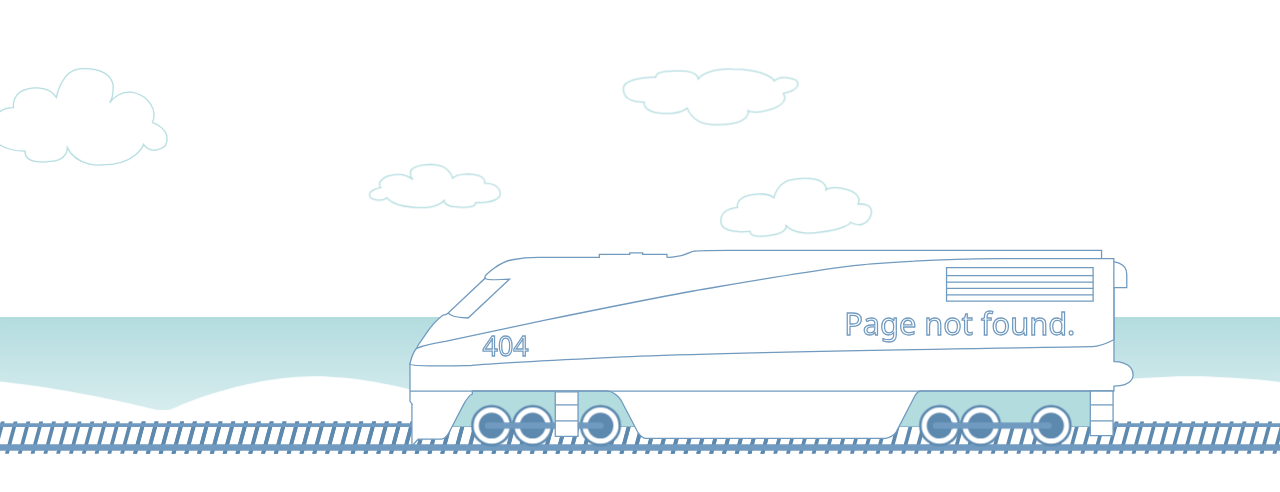
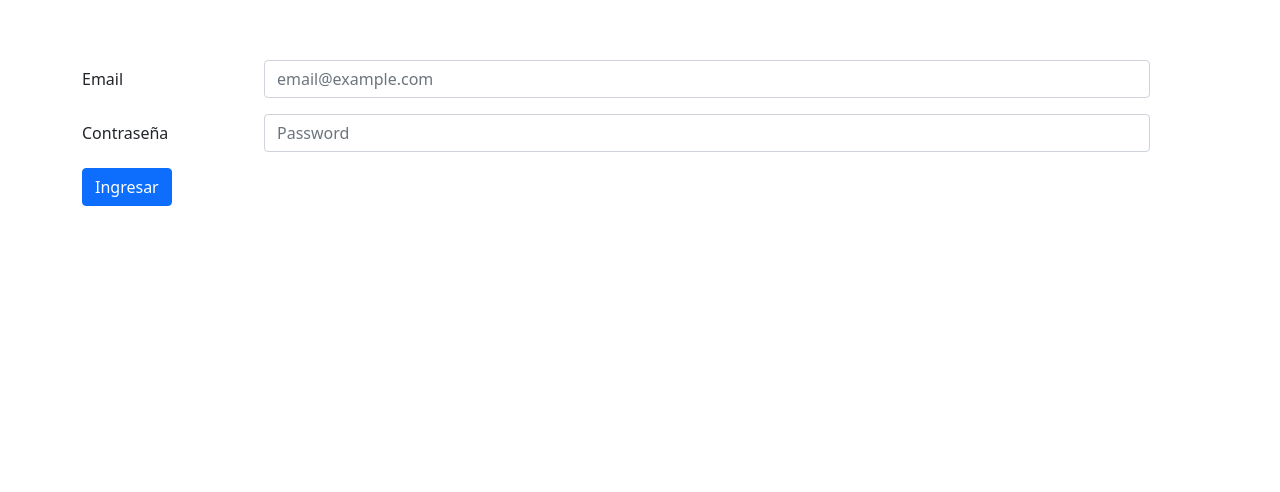
Before and after one commit to IsmaelDom/hello-world-angular, an Angular app: page /login in a window 1280 px wide. Before the commit this address had no page. Shown: the part 132-624 px from the top of the page. Built offline with nearby package versions, Linux system fonts and the light colour scheme.

Commit message:
Se agrega componente Login
Se agrega componente para el login y se agrega el formulario.

```diff
--- a/src/app/app-routing.module.ts
+++ b/src/app/app-routing.module.ts
@@ -2,6 +2,7 @@ import { NgModule } from '@angular/core';
 import { RouterModule, Routes } from '@angular/router';
 import { ErrorComponent } from './error/error.component';
 import { FormularioComponent } from './formulario/formulario.component';
+import { LoginComponent } from './login/login.component';
 import { PersonasComponent } from './personas/personas.component';
 
 const routes: Routes = [
@@ -10,6 +11,7 @@ const routes: Routes = [
     {path: 'agregar', component: FormularioComponent},
     {path: ':id', component: FormularioComponent}
   ]},//Se quita personas del path ya que al ser hijas ya lo traen
+  {path: 'login', component: LoginComponent},
   {path: '**', component: ErrorComponent}
 ]
 
--- a/src/app/app.module.ts
+++ b/src/app/app.module.ts
@@ -12,10 +12,11 @@ import { PersonasService } from './personas.service';
 import { ErrorComponent } from './error/error.component';
 import { DataService } from './data.service';
 import { HttpClientModule } from '@angular/common/http';
+import { LoginComponent } from './login/login.component';
 
 @NgModule({
   declarations: [
-    AppComponent, PersonaComponent, PersonasComponent, FormularioComponent, ErrorComponent
+    AppComponent, PersonaComponent, PersonasComponent, FormularioComponent, ErrorComponent, LoginComponent
   ],
   imports: [
     BrowserModule,
--- /dev/null
+++ b/src/app/login/login.component.html
@@ -0,0 +1,31 @@
+<div class="container">
+    <br>
+    <br>
+    <br>
+    <br>
+    <br>
+    <br>
+    <br>
+    <br>
+    <div class="row align-items-center">
+        <form #f="ngForm" class="row align-items-center" (ngSubmit)="f.form.valid && login(f)">
+            <div class="mb-3 row">
+                <label for="email" class="col-sm-2 col-form-label">Email</label>
+                <div class="col-sm-10">
+                    <input type="email" class="form-control" id="email" placeholder="email@example.com"
+                    name="email" ngModel required>
+                </div>
+            </div>
+            <div class="mb-3 row">
+                <label for="password" class="col-sm-2 col-form-label">Contraseña</label>
+                <div class="col-sm-10">
+                    <input type="password" class="form-control" id="password" placeholder="Password"
+                    name="password" ngModel required>
+                </div>
+            </div>
+            <div class="col-auto">
+                <button type="submit" class="btn btn-primary mb-3">Ingresar</button>
+            </div>
+        </form>
+    </div>
+</div>
--- /dev/null
+++ b/src/app/login/login.component.ts
@@ -0,0 +1,20 @@
+import { Component, OnInit } from '@angular/core';
+import { NgForm } from '@angular/forms';
+
+@Component({
+  selector: 'app-login',
+  templateUrl: './login.component.html',
+  styleUrls: ['./login.component.css']
+})
+export class LoginComponent implements OnInit {
+
+  constructor() { }
+
+  ngOnInit(): void {
+  }
+
+  login(form: NgForm){
+    const email = form.value.email;
+    const pass = form.value.password;
+  }
+}
```
Also changed, not shown: src/app/login/login.component.css (added).
